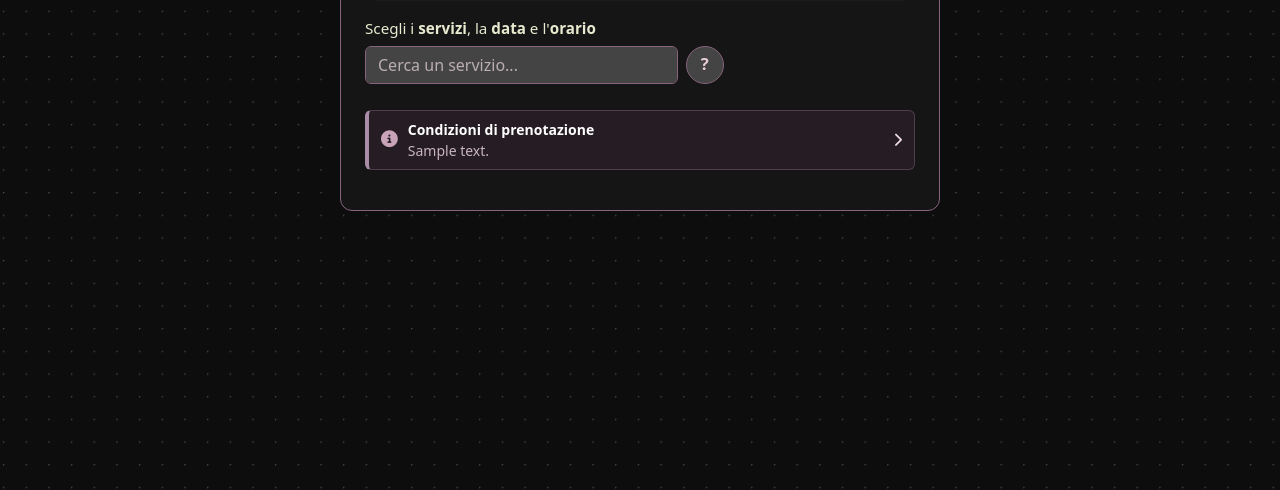
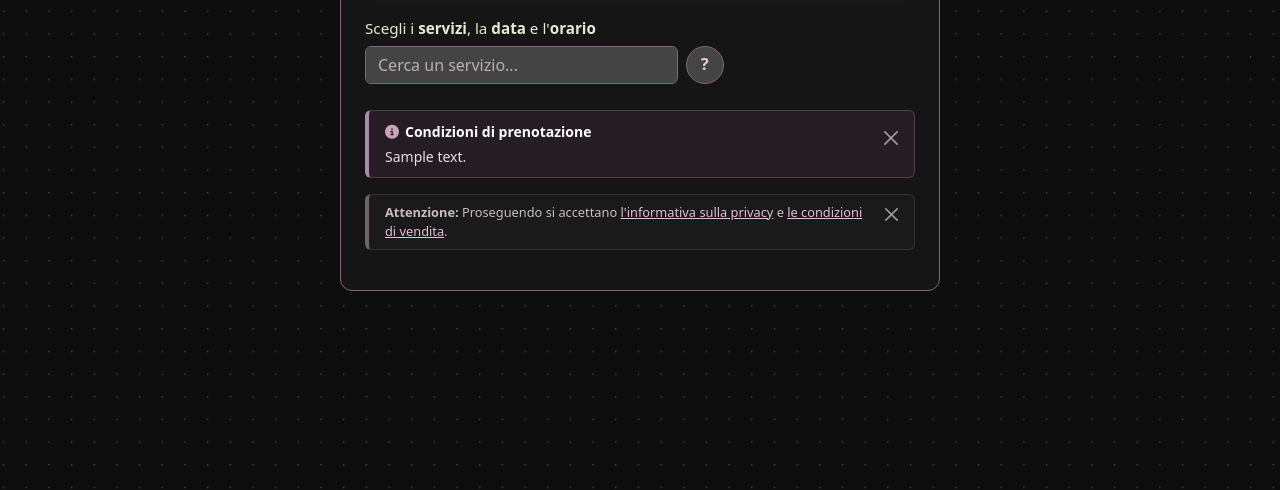
Before and after one commit to AlexBudet/booking, a Flask app: page /t1/booking in a window 1280 px wide. Shown: the part 151-641 px from the top of the page. Run offline with Flask 3, Linux system fonts and the light colour scheme; tables that the repository leaves empty hold one stand-in row (values such as "Sample post"); some libraries are stand-ins or nearby versions.

Commit message:
fix a grandezza font messaggio generico su sito booking online

```diff
--- a/templates/booking_public.html
+++ b/templates/booking_public.html
@@ -574,50 +574,70 @@ body {
   opacity: 0.55;
 }
 #regole-prenotazione .alert .btn-close:hover { opacity: 0.9; }
-/* Messaggio del negozio: una riga con titolo e inizio del testo, che apre
-   #modalInfoPrenotazioni. E' un <button>: via gli stili da bottone del browser. */
-#regole-prenotazione .info-prenotazioni {
+/* Messaggio del negozio: titolo e prime tre righe; se e' piu' lungo sfuma e
+   "Leggi tutto" apre il testo intero in #modalInfoPrenotazioni */
+#regole-prenotazione #alert-info-prenotazioni {
   --bs-alert-bg: #251d23;
   --bs-alert-border-color: #4f3d49;
-  display: flex;
-  align-items: center;
-  gap: 10px;
-  width: 100%;
-  margin-bottom: 0.75rem;
-  padding: 8px 12px;
   border-left-color: #a98ca7;
+  padding-top: 10px;
+  padding-bottom: 10px;
+  font-size: 0.875rem; /* 14px contro i 16 degli altri avvisi: e' testo lungo */
+}
+.info-prenotazioni-titolo {
+  margin-bottom: 4px;
+  font-weight: 700;
+  color: #ffffff;
+}
+.info-prenotazioni-titolo i {
+  margin-right: 6px;
+  color: #c9a3b8;
+}
+.info-prenotazioni-testo.is-tagliato {
+  position: relative;
+  max-height: 4.5em; /* tre righe da 1.5 */
+  overflow: hidden;
+}
+.info-prenotazioni-testo.is-tagliato::after {
+  content: '';
+  position: absolute;
+  left: 0;
+  right: 0;
+  bottom: 0;
+  height: 1.5em;
+  background: linear-gradient(rgba(37, 29, 35, 0), #251d23); /* sfuma nel fondo dell'avviso */
+}
+.info-prenotazioni-tutto {
+  margin-top: 4px;
+  padding: 0;
+  border: 0;
+  background: none;
+  color: #e3bfd3;
   font: inherit;
-  font-size: 0.875rem;
-  text-align: left;
+  font-weight: 600;
   cursor: pointer;
-  transition: background-color 0.15s;
-}
-#regole-prenotazione .info-prenotazioni:hover,
-#regole-prenotazione .info-prenotazioni:focus-visible {
-  --bs-alert-bg: #30242d;
-  outline: none;
-}
-#regole-prenotazione .info-prenotazioni:focus-visible {
-  box-shadow: 0 0 0 2px #d9bccb;
-}
-.info-prenotazioni-icona {
-  font-size: 1.05rem;
-  color: #c9a3b8;
-}
-.info-prenotazioni-testi {
-  flex: 1;
-  min-width: 0; /* senza, l'anteprima non si accorcia con i puntini */
-}
-.info-prenotazioni-testi b {
-  display: block;
+}
+.info-prenotazioni-tutto:hover,
+.info-prenotazioni-tutto:focus-visible {
   color: #ffffff;
-}
-.info-prenotazioni-anteprima {
-  display: block;
-  overflow: hidden;
-  white-space: nowrap;
-  text-overflow: ellipsis;
-  color: #c9b5bf;
+  text-decoration: underline;
+}
+.info-prenotazioni-tutto i {
+  margin-left: 2px;
+  font-size: 0.75em;
+}
+/* privacy e condizioni di vendita: il piu' discreto, e piu' piccolo degli altri */
+#regole-prenotazione #alert-privacy-condizioni {
+  --bs-alert-bg: #1b1a1b;
+  --bs-alert-color: #c9bcc2;
+  --bs-alert-border-color: #353033;
+  border-left-color: #6f6469;
+  padding-top: 8px;
+  padding-bottom: 8px;
+  font-size: 0.8rem;
+}
+#regole-prenotazione #alert-privacy-condizioni .btn-close {
+  padding: 0.85rem 1rem; /* centrata sull'avviso piu' basso */
 }
 /* Privacy e condizioni di vendita, accanto al tasto che invia i dati */
 .nota-consenso {
@@ -859,23 +879,30 @@ body {
 
 <div id="pseudoblocchi-servizi"></div>
 
-<!-- I messaggi del negozio stanno qui, sotto il campo di ricerca, e spariscono
-     insieme alla prima interazione (nascondiSidebarEAvvisi, hideAlerts). La nota
-     su privacy e condizioni di vendita invece sta accanto a "Invia codice". -->
+<!-- Tutti i messaggi della pagina stanno qui, sotto il campo di ricerca, e
+     spariscono insieme alla prima interazione (nascondiSidebarEAvvisi, hideAlerts).
+     La nota su privacy e condizioni di vendita e' ripetuta accanto a "Invia codice". -->
 <div id="regole-prenotazione" class="mb-3">
   {% if business_info.booking_info_message %}
-    {# Qui solo titolo e inizio del testo, per lasciare in vista la ricerca: il
-       messaggio intero e' in #modalInfoPrenotazioni. L'anteprima e' testo
-       semplice; lo spazio prima di div/br/p evita parole incollate fra due righe
-       (il gestionale, _PulisciHtmlInfo, lascia solo b/strong/i/em/u/br/div/p/a). #}
-    <button type="button" class="alert info-prenotazioni" id="alert-info-prenotazioni" data-bs-toggle="modal" data-bs-target="#modalInfoPrenotazioni">
-      <i class="fa-solid fa-circle-info info-prenotazioni-icona" aria-hidden="true"></i>
-      <span class="info-prenotazioni-testi">
-        <b>Condizioni di prenotazione</b>
-        <span class="info-prenotazioni-anteprima">{{ business_info.booking_info_message|replace('<div', ' <div')|replace('<br', ' <br')|replace('<p', ' <p')|striptags }}</span>
-      </span>
-      <i class="fa-solid fa-chevron-right" aria-hidden="true"></i>
-    </button>
+    {# HTML dell'editor del gestionale, gia' ripulito al salvataggio
+       (settings.py, _PulisciHtmlInfo): solo b/i/u/a capo/link.
+       Qui le prime tre righe, il testo intero in #modalInfoPrenotazioni. #}
+    <div class="alert alert-dismissible fade show" role="alert" id="alert-info-prenotazioni">
+      <div class="info-prenotazioni-titolo"><i class="fa-solid fa-circle-info" aria-hidden="true"></i>Condizioni di prenotazione</div>
+      <div class="info-prenotazioni-testo is-tagliato">{{ business_info.booking_info_message|safe }}</div>
+      <button type="button" class="info-prenotazioni-tutto" data-bs-toggle="modal" data-bs-target="#modalInfoPrenotazioni">Leggi tutto <i class="fa-solid fa-chevron-right" aria-hidden="true"></i></button>
+      <button type="button" class="btn-close" data-bs-dismiss="alert" aria-label="Chiudi"></button>
+    </div>
+    <script>
+    // Messaggio che sta tutto nelle tre righe: niente sfumatura e niente "Leggi tutto"
+    (function() {
+      const testo = document.querySelector('#alert-info-prenotazioni .info-prenotazioni-testo');
+      if (testo.scrollHeight <= testo.clientHeight + 1) {
+        testo.classList.remove('is-tagliato');
+        document.querySelector('#alert-info-prenotazioni .info-prenotazioni-tutto').hidden = true;
+      }
+    })();
+    </script>
   {% endif %}
   {% if business_info.booking_rule_type_durata == 'warning' and business_info.booking_max_durata %}
     <div class="alert alert-warning alert-dismissible fade show" role="alert" id="alert-warning-durata">
@@ -899,6 +926,13 @@ body {
       <button type="button" class="btn-close" data-bs-dismiss="alert" aria-label="Chiudi"></button>
     </div>
   {% endif %}
+<div class="alert alert-info alert-dismissible fade show" role="alert" id="alert-privacy-condizioni">
+  <b>Attenzione:</b> Proseguendo si accettano
+  <a href="#" class="link-privacy" style="text-decoration:underline;">l'informativa sulla privacy</a>
+  e
+  <a href="#" class="link-condizioni" style="text-decoration:underline;">le condizioni di vendita</a>.
+  <button type="button" class="btn-close" data-bs-dismiss="alert" aria-label="Chiudi"></button>
+</div>
 </div>
 
 <!-- Modal Descrizione Servizi -->
@@ -1082,7 +1116,7 @@ Per quanto non espressamente previsto nelle presenti CGV, si applica la legge it
 
 {% if business_info.booking_info_message %}
 <!-- Modal Condizioni di prenotazione: il messaggio informativo del negozio per intero,
-     aperto dalla riga #alert-info-prenotazioni sotto la ricerca -->
+     aperto da "Leggi tutto" nell'avviso #alert-info-prenotazioni sotto la ricerca -->
 <div class="modal fade modal-scuro" id="modalInfoPrenotazioni" tabindex="-1" aria-labelledby="modalInfoPrenotazioniLabel" aria-hidden="true">
   <div class="modal-dialog modal-dialog-centered modal-dialog-scrollable">
     <div class="modal-content bg-dark-custom">
@@ -1164,13 +1198,13 @@ Per quanto non espressamente previsto nelle presenti CGV, si applica la legge it
       <td><input type="email" id="email" required class="form-control" autocomplete="email" enterkeyhint="done"></td>
     </tr>
   </table>
-  <!-- Accanto al tasto che invia i dati, e non in cima alla pagina dove spariva
-       al primo tocco, prima ancora che il cliente scrivesse i suoi dati -->
+  <!-- Ripete l'avviso in cima alla pagina, che sparisce al primo tocco: qui resta
+       accanto al tasto che invia i dati -->
   <p class="nota-consenso">
     Proseguendo si accettano
-    <a href="#" id="link-privacy">l'informativa sulla privacy</a>
+    <a href="#" class="link-privacy">l'informativa sulla privacy</a>
     e
-    <a href="#" id="link-condizioni">le condizioni di vendita</a>.
+    <a href="#" class="link-condizioni">le condizioni di vendita</a>.
   </p>
   <!-- Invia codice (appare dopo conferma) -->
   <button type="button" id="inviaCodiceBtn" class="btn btn-success w-100" style="display:none; margin-top:10px;">Invia codice di conferma</button>
@@ -2295,15 +2329,20 @@ document.addEventListener('DOMContentLoaded', function() {
 });
 </script>
 <script>
-document.getElementById('link-privacy').addEventListener('click', function(e) {
+// I link sono due: nell'avviso in cima e nella nota accanto a "Invia codice"
+document.querySelectorAll('.link-privacy').forEach(function(link) {
+  link.addEventListener('click', function(e) {
     e.preventDefault();
     var modal = new bootstrap.Modal(document.getElementById('modalPrivacy'));
     modal.show();
   });
-document.getElementById('link-condizioni').addEventListener('click', function(e) {
+});
+document.querySelectorAll('.link-condizioni').forEach(function(link) {
+  link.addEventListener('click', function(e) {
     e.preventDefault();
     var modal = new bootstrap.Modal(document.getElementById('modalCondizioni'));
     modal.show();
+  });
 });
 </script>
 <script>
```
Lines whose indentation alone changed are shown as unchanged.
